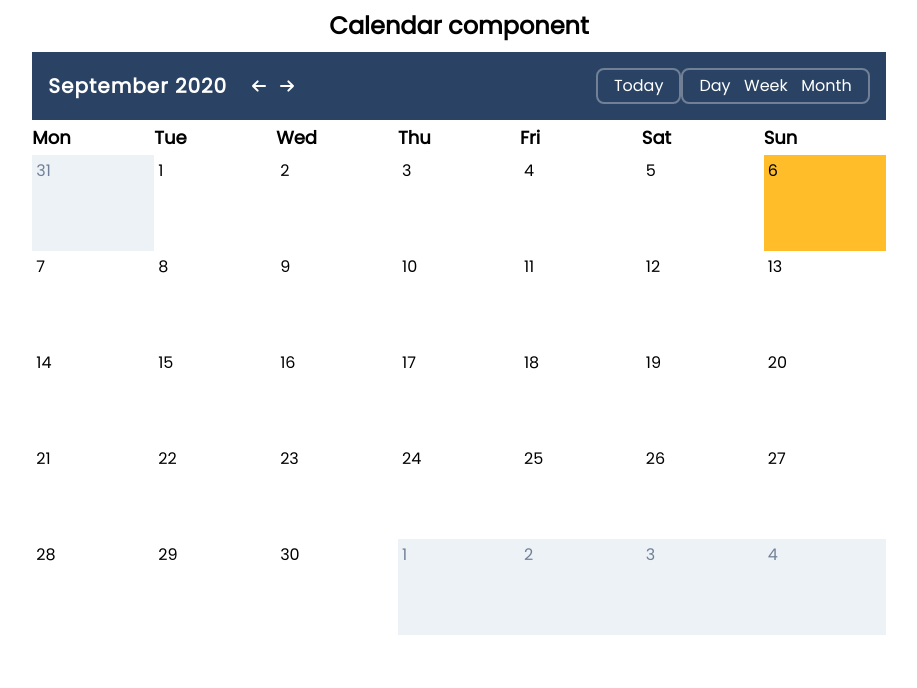
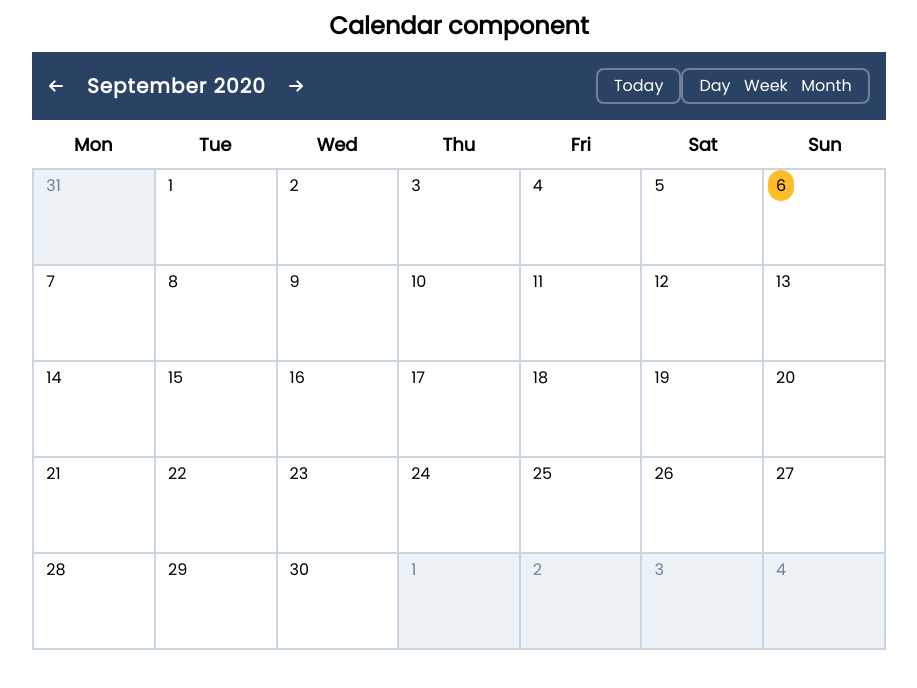
Before and after one commit to hipstermojo/svelte_calendar, a Svelte app: page / in a window 1280 px wide. Shown: the top 688 px of the page, without its empty margins (181-1098 px from the left). Built offline with nearby package versions, Linux system fonts and the light colour scheme.

Commit message:
Add borders and padding to the days of a month in the calendar Center aligned days of the week
Reorder arrows toggling months to prevent repositioning when the month
name has a shorter width
Add type annotation in CalendarHeader

```diff
--- a/src/components/CalendarHeader.svelte
+++ b/src/components/CalendarHeader.svelte
@@ -3,7 +3,7 @@
   export let selectedDate: Dayjs;
 
   const today = dayjs();
-  const toggleMonth = (step) =>
+  const toggleMonth = (step: number) =>
     (selectedDate = selectedDate.add(step, "month"));
 
   const toggleToday = () => (selectedDate = today);
@@ -18,14 +18,13 @@
     - The month currently being rendered
     - Controls to go forward and backward
         - A button specifically to take you back to the current month -->
-<div class="flex bg-blue-900 text-white p-4">
+<div class="flex bg-blue-900 text-white p-4 justify-between">
   <!-- One div contains the month currently being rendered
         as well as controls to go forward and backward-->
-  <div class="w-2/3 flex items-center">
-    <p class="mr-6 font-bold text-xl tracking-wider">{selectedMonth}</p>
+  <div class="w-64 flex justify-between items-center">
     <svg
       on:click={() => toggleMonth(-1)}
-      class="w-4 h-4 cursor-pointer mr-3"
+      class="w-4 h-4 cursor-pointer"
       fill="none"
       stroke="currentColor"
       viewBox="0 0 24 24"
@@ -34,6 +33,7 @@
         stroke-linejoin="round"
         stroke-width="3"
         d="M10 19l-7-7m0 0l7-7m-7 7h18" /></svg>
+    <p class="font-bold text-xl tracking-wider">{selectedMonth}</p>
     <svg
       on:click={() => toggleMonth(1)}
       class="w-4 h-4 cursor-pointer"
--- a/src/components/CalendarMonth.svelte
+++ b/src/components/CalendarMonth.svelte
@@ -81,7 +81,7 @@
 <div class="calendar-month w-2/3 m-auto">
   <CalendarHeader bind:selectedDate />
   <CalendarWeekdays />
-  <div class="days-grid grid grid-cols-7">
+  <div class="days-grid grid grid-cols-7 border-r-2 border-t-2 border-gray-400">
     {#each days as day (day.date)}
       <CalendarMonthDayItem
         day={dayjs(day.date)}
--- a/src/components/CalendarMonthDayItem.svelte
+++ b/src/components/CalendarMonthDayItem.svelte
@@ -22,14 +22,12 @@
   .calendar-day--today {
     background: #ffbd2a;
   }
-  .calendar-day--today:hover {
-    background: #f5a700;
-  }
 </style>
 
 <div
-  class="calendar-day p-1 h-24"
-  class:calendar-day--not-current={!isCurrentMonth}
-  class:calendar-day--today={isToday}>
-  <span>{label}</span>
+  class="calendar-day p-1 h-24 border-l-2 border-b-2 border-gray-400"
+  class:calendar-day--not-current={!isCurrentMonth}>
+  <span
+    class="rounded-full px-2 py-1"
+    class:calendar-day--today={isToday}>{label}</span>
 </div>
--- a/src/components/CalendarWeekdays.svelte
+++ b/src/components/CalendarWeekdays.svelte
@@ -5,8 +5,10 @@
 <style>
 </style>
 
-<div class="day-of-week grid grid-cols-7">
+<div class="day-of-week h-12 grid grid-cols-7">
   {#each WEEKDAYS as weekday}
-    <p class="py-1 text-lg font-bold">{weekday}</p>
+    <div class="h-full w-full inline-flex items-center content-center">
+      <p class="text-lg m-auto font-bold">{weekday}</p>
+    </div>
   {/each}
 </div>
```
